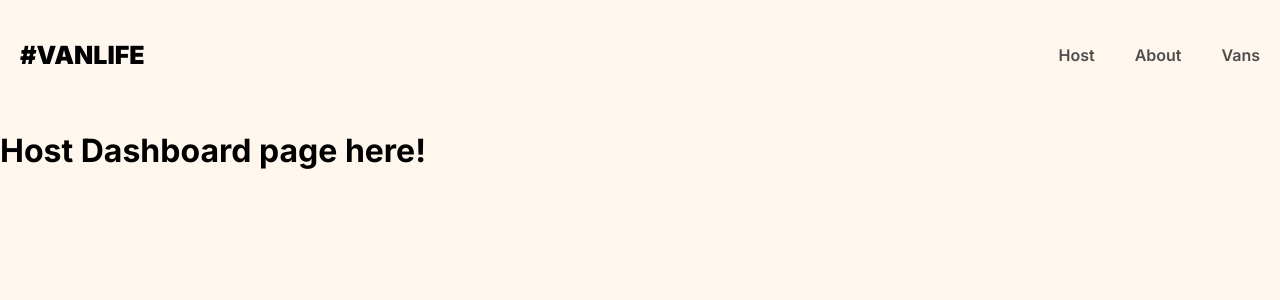
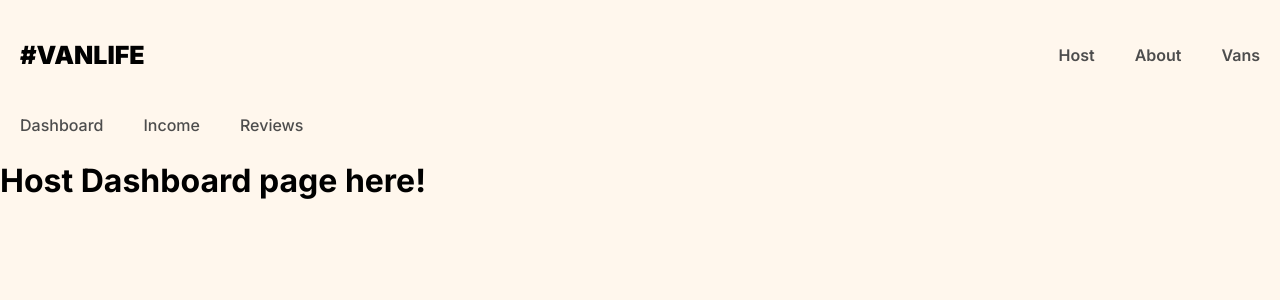
Before and after one commit to Petran86/6-van-life-project, a React (Vite) app: page /host in a window 1280 px wide. Shown: the top 300 px of the page. Built offline with nearby package versions, Linux system fonts and the light colour scheme; what miragejs would draw is missing.

Commit message:
Added stuff to host page

```diff
--- a/src/App.jsx
+++ b/src/App.jsx
@@ -7,6 +7,7 @@
 import Income from "./pages/Host/Income.jsx";
 import Reviews from "./pages/Host/Reviews.jsx";
 import Layout from "./components/Layout.jsx";
+import HostLayout from "./components/HostLayout.jsx";
 
 import "./server.js";
 
@@ -19,9 +20,12 @@
           <Route path="/about" element={<About />} />
           <Route path="/vans" element={<Vans />} />
           <Route path="/vans/:id" element={<VanDetail />} />
-          <Route path="/host" element={<Dashboard />} />
-          <Route path="/host/income" element={<Income />} />
-          <Route path="/host/reviews" element={<Reviews />} />
+
+          <Route path="/host" element={<HostLayout />}>
+            <Route path="/host" element={<Dashboard />} />
+            <Route path="/host/income" element={<Income />} />
+            <Route path="/host/reviews" element={<Reviews />} />
+          </Route>
         </Route>
       </Routes>
     </BrowserRouter>
--- /dev/null
+++ b/src/components/HostLayout.jsx
@@ -0,0 +1,14 @@
+import { Link, Outlet } from "react-router";
+
+export default function HostLayout() {
+  return (
+    <>
+      <nav className="host-nav">
+        <Link to="/host">Dashboard</Link>
+        <Link to="/host/income">Income</Link>
+        <Link to="/host/reviews">Reviews</Link>
+      </nav>
+      <Outlet />
+    </>
+  );
+}
--- a/src/index.css
+++ b/src/index.css
@@ -280,3 +280,21 @@
   color: white;
   font-size: 1.125rem;
 }
+
+/*** HOST PAGES ***/
+.host-nav {
+  display: flex;
+}
+
+.host-nav a {
+  text-decoration: none;
+  color: #4D4D4D;
+  font-weight: 500;
+  padding: 5px 20px;
+}
+
+.host-nav a:hover {
+  color: #161616;
+  text-decoration: underline;
+  font-weight: 600;
+}
```
